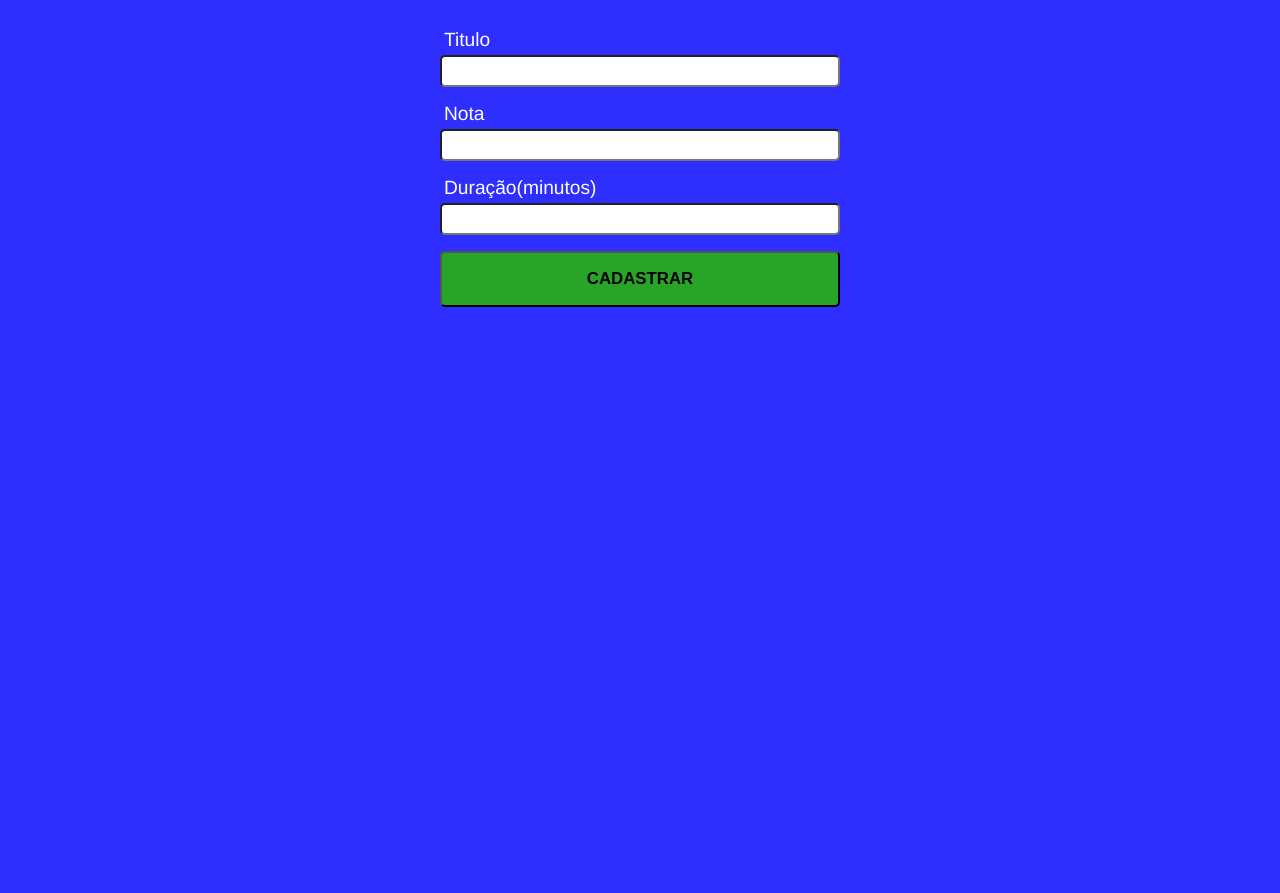
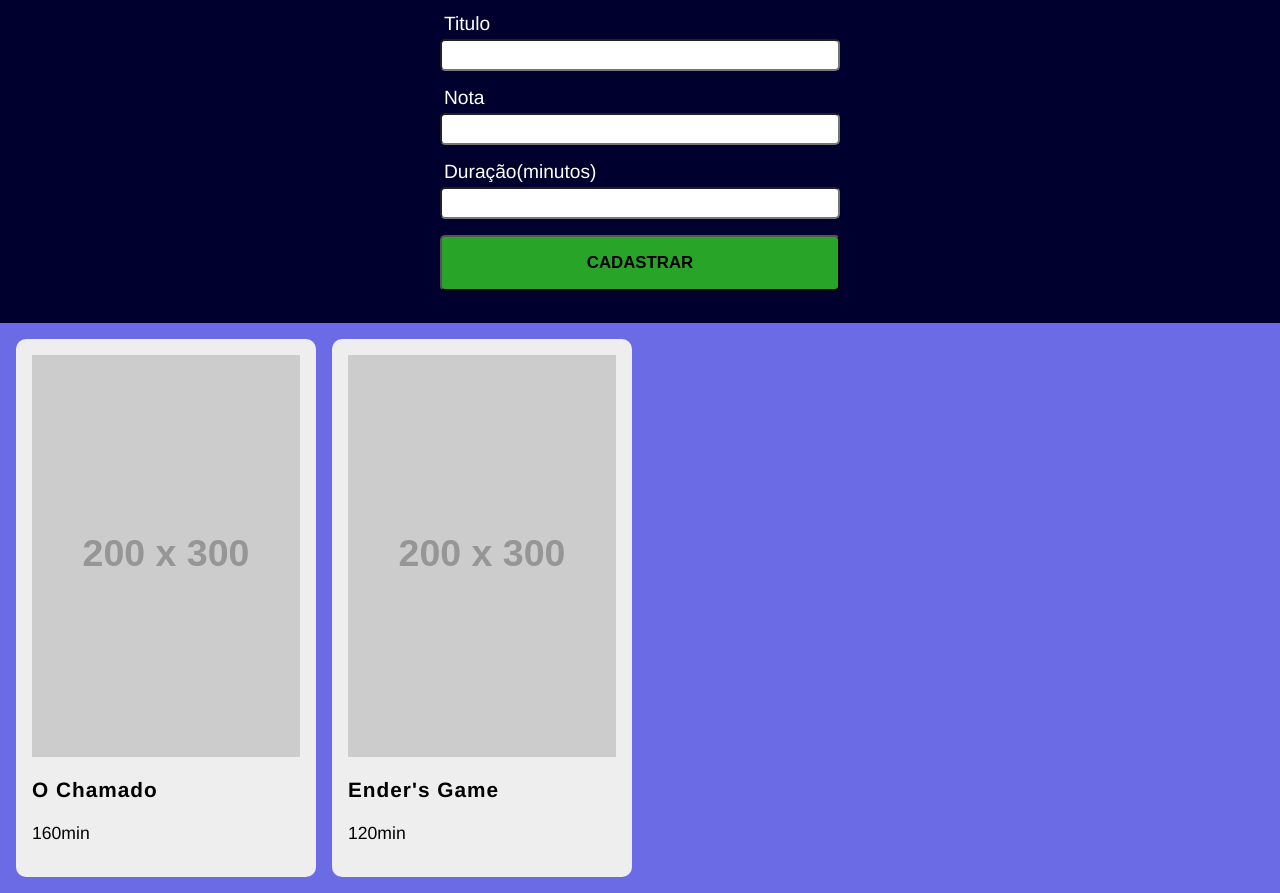
Before and after one commit to CesarVeras/cfs_m1s05_catalogo_filmes, a plain HTML site: page index.html in a window 1280 px wide. Shown: the part 67-960 px from the top of the page. Before the commit the page ends 800 px from the top, so only its background shows below. Drawn offline with Linux system fonts and the light colour scheme; placeholder pictures from the web are drawn by us.

Commit message:
Resolvendo a questão 3.

```diff
--- a/index.html
+++ b/index.html
@@ -30,5 +30,16 @@
 			<button class="form__button">Cadastrar</button>
 		</form>
 	</section>
+	<section class="lista" data-lista>
+		<div class="grid" data-grid>
+			<!-- <div class="card">
+				<img src="http://via.placeholder.com/200x300" alt="Imagem placeholder">
+				<div class="card__body">
+					<p class="card__titulo">O Chamado</p>
+					<p class="card__duracao">160min</p>
+				</div>
+			</div> -->
+		</div>
+	</section>
 </body>
 </html>
--- a/index.js
+++ b/index.js
@@ -2,6 +2,7 @@ const inputTitulo = document.querySelector('#titulo');
 const inputNota = document.querySelector('#nota');
 const inputDuracao = document.querySelector('#duracao');
 const form = document.querySelector('[data-cadastro]');
+const gridFilmes = document.querySelector('[data-grid]');
 
 class Filme {
 	constructor(titulo, nota, duracao) {
@@ -14,9 +15,43 @@ class Filme {
 	}
 }
 
-let filmes = [];
+let filmes = [
+	new Filme('O Chamado', 3.5, 160),
+	new Filme('Ender\'s Game', 4.5, 120)
+];
 
 const verificarJaCadastrado = (titulo) => filmes.some((filme) => titulo.toLowerCase() == filme.titulo.toLowerCase());
+
+const listarFilmes = () => {
+	if (filmes.length === 0) return;
+	gridFilmes.innerHTML = '';
+
+	filmes.forEach((filme) => {
+		let card = document.createElement('div');
+		card.className = 'card';
+
+		let img = document.createElement('img');
+		img.src = 'http://via.placeholder.com/200x300';
+		img.alt = 'Imagem placeholder';
+		card.appendChild(img);
+
+		let cardBody = document.createElement('div');
+		cardBody.className = 'card__body';
+		card.appendChild(cardBody);
+
+		let cardTitulo = document.createElement('p');
+		cardTitulo.className = 'card__titulo';
+		cardTitulo.innerText = filme.titulo;
+		cardBody.appendChild(cardTitulo);
+
+		let cardDuracao = document.createElement('p');
+		cardDuracao.className = 'card__duracao';
+		cardDuracao.innerText = `${filme.duracao}min`;
+		cardBody.appendChild(cardDuracao);
+
+		gridFilmes.appendChild(card);
+	})
+};
 
 const cadastrarFilme = (e) => {
 	e.preventDefault();
@@ -36,6 +71,9 @@ const cadastrarFilme = (e) => {
 	inputTitulo.value = '';
 	inputNota.value = '';
 	inputDuracao.value = '';
+	listarFilmes();
 };
 
 form.addEventListener('submit', cadastrarFilme);
+
+listarFilmes();
--- a/style.css
+++ b/style.css
@@ -11,16 +11,22 @@ body {
 	font-size: 10px;
 	font-family: Helvetica, sans-serif;
 	margin: 0;
-	background-color: hsl(240, 100%, 59%);
 }
 
 h1 {
 	width: 100%;
 	background-color: #EEEEEE;
-	margin: 0 0 1rem 0;
 	padding: 1rem;
-	box-shadow: 0 1px 2px 0px rgba(0 0 0 / 80%);
+	margin: 0;
 	font-size: 1.75rem;
+}
+
+.cadastro {
+	background-color: hsl(240, 100%, 09%);
+}
+
+.cadastro, .lista {
+	padding: 1rem;
 }
 
 form {
@@ -28,7 +34,6 @@ form {
 	margin-inline: auto;
 	flex-direction: column;
 	color: #FFFFFF;
-	padding: 1rem;
 	font-size: 1.2rem;
 }
 
@@ -61,8 +66,39 @@ form, .form__input, .form__input, .form__button {
 	font-weight: bolder;
 	font-size: 1.05rem;
 	cursor: pointer;
+	margin-bottom: 1rem;
 }
 
 .form__label {
 	margin: 0 0 .25rem .25rem;
 }
+
+.lista {
+	background-color: hsl(240, 71%, 66%);
+}
+
+.grid {
+	display: grid;
+	gap: 1rem;
+	grid-template-columns: repeat(auto-fit, 300px);
+}
+
+.card {
+	padding: 1rem;
+	display: flex;
+	flex-direction: column;
+	background-color: #EEE;
+	border-radius: 10px;
+	overflow: hidden;
+}
+
+.card__titulo {
+	font-size: 1.3rem;
+	letter-spacing: 1px;
+	font-weight: bold;
+}
+
+.card__duracao {
+	font-size: 1.1rem;
+	font-weight: lighter;
+}
```
Also changed, not shown: 1 other file.
